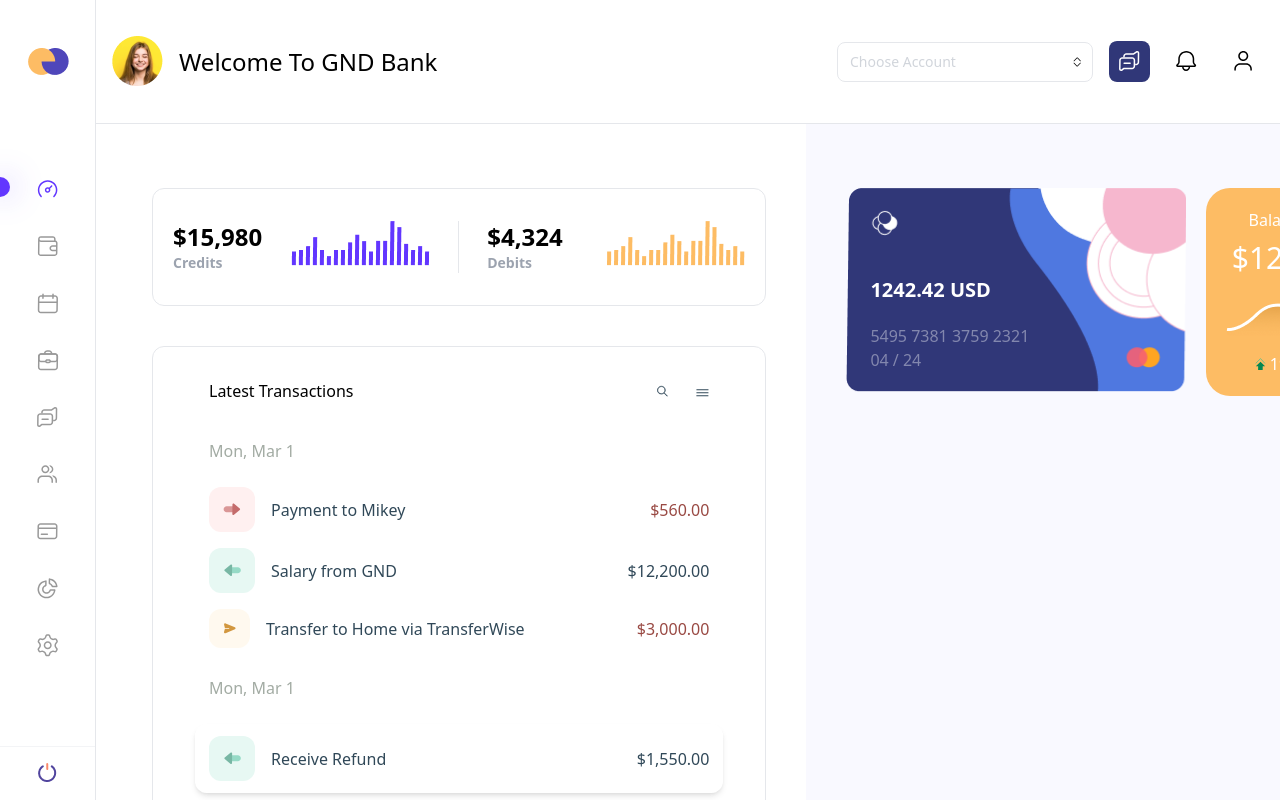
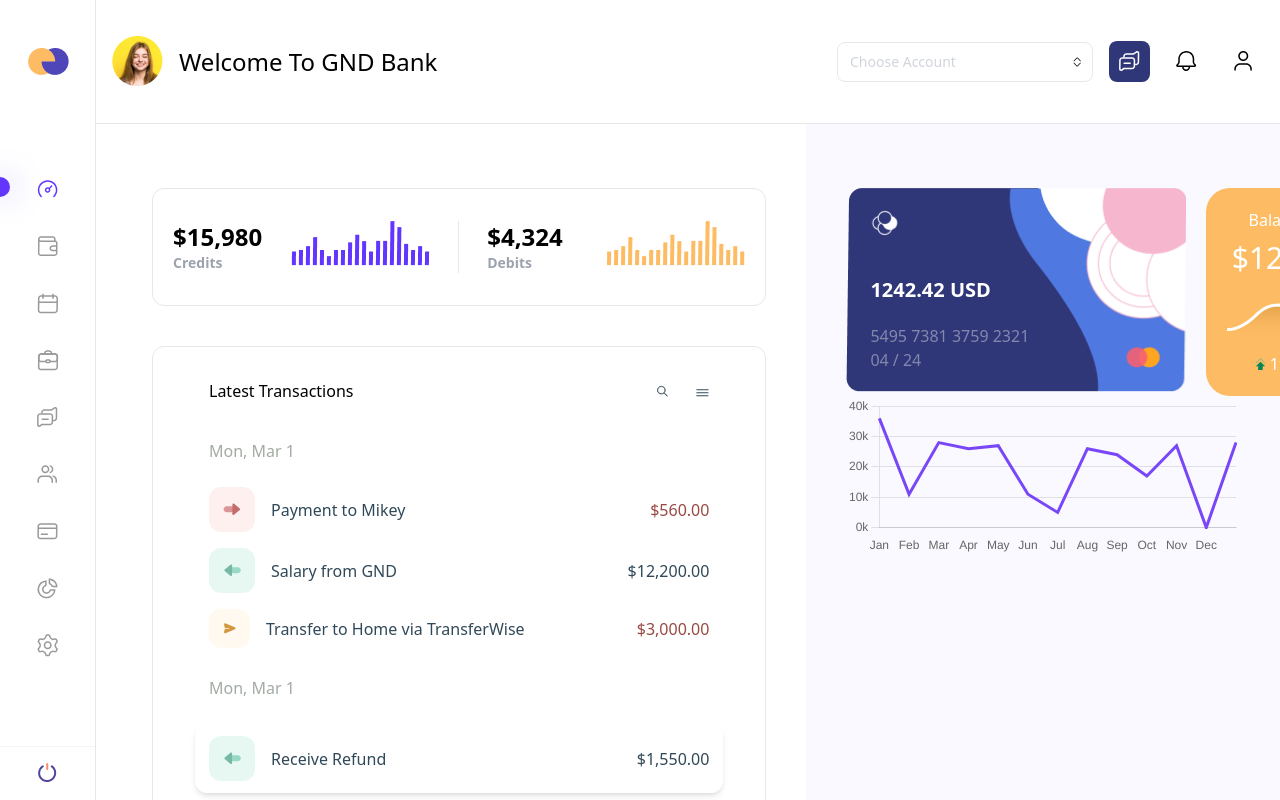
Before and after one commit to Alinurrr/bankingdashboard, a React (Create React App) app: page / in a window 1280 px wide. Built offline with nearby package versions, Linux system fonts and the light colour scheme.

Commit message:
just insert chart js (not finish yet)

```diff
--- a/package.json
+++ b/package.json
@@ -7,7 +7,9 @@
     "@testing-library/jest-dom": "^5.16.5",
     "@testing-library/react": "^13.4.0",
     "@testing-library/user-event": "^13.5.0",
+    "chart.js": "^3.9.1",
     "react": "^18.2.0",
+    "react-chartjs-2": "^4.3.1",
     "react-dom": "^18.2.0",
     "react-scripts": "5.0.1",
     "web-vitals": "^2.1.4"
@@ -37,6 +39,7 @@
     ]
   },
   "devDependencies": {
+    "@faker-js/faker": "^7.5.0",
     "autoprefixer": "^10.4.12",
     "postcss": "^8.4.17",
     "tailwindcss": "^3.1.8"
--- a/src/component/Content/RightPage.js
+++ b/src/component/Content/RightPage.js
@@ -1,5 +1,104 @@
 import React from 'react';
 import Graph from '../../assets/img/graph.png'
+
+import {
+  Chart as ChartJS,
+  CategoryScale,
+  LinearScale,
+  PointElement,
+  LineElement,
+  Title,
+  Tooltip,
+  Legend,
+} from 'chart.js';
+import { Line } from 'react-chartjs-2';
+import { faker } from '@faker-js/faker';
+
+ChartJS.register(
+  CategoryScale,
+  LinearScale,
+  PointElement,
+  LineElement,
+  Title,
+  Tooltip,
+  Legend
+);
+
+export const options = {
+  responsive: true,
+  maintainAspectRatio: false,
+  plugins: {
+    legend: {
+      display: false,
+    },
+    title: {
+      display: false,
+    }
+  },
+  scales: {
+    x:
+    {
+      grid: {
+        display: false,
+      },
+    },
+    y:
+    {
+      ticks: {
+        callback: function (value) {
+          var ranges = [
+            { divider: 1e6, suffix: "M" },
+            { divider: 1e3, suffix: "k" },
+          ];
+          function formatNumber(n) {
+            for (var i = 0; i < ranges.length; i++) {
+              if (n >= ranges[i].divider) {
+                return (
+                  (n / ranges[i].divider).toString() +
+                  ranges[i].suffix
+                );
+              }
+            }
+            return n;
+          }
+          return formatNumber(value) + "k";
+        },
+        stepSize: 10,
+      },
+    },
+  },
+  tooltips: {
+    backgroundColor: "#f5f5f5",
+    titleFontColor: "#333",
+    bodyFontColor: "#666",
+    bodySpacing: 4,
+    xPadding: 12,
+    mode: "nearest",
+    intersect: 0,
+    position: "nearest"
+  },
+
+};
+
+const labels = ['Jan', 'Feb', 'Mar', 'Apr', 'May', 'Jun', 'Jul', 'Aug', 'Sep', 'Oct', 'Nov', 'Dec', ''];
+// const bgcolor = 'linear-gradient(89.98deg, rgba(76, 223, 232, 0.05) 2.33%, rgba(121, 71, 247, 0.05) 99.97%);'
+
+export const data = {
+  labels,
+  datasets: [
+    {
+      label: 'Mountly Balance',
+      data: labels.map(() => faker.datatype.number({ min: 0, max: 40 })),
+      // borderColor: 'rgb(53, 162, 235)',
+      // backgroundColor: "#7947F7",
+      borderColor: "#7947F7",
+      fill: true,
+      borderWidth: 3,
+      pointRadius: 0,
+    },
+  ],
+};
+
 
 function RightPage(props) {
   return (
@@ -32,6 +131,10 @@ function RightPage(props) {
 
       </div>
 
+      <div className='h-40'>
+        <Line options={options} data={data} />
+      </div>
+
     </>
   );
 }
```
Also changed, not shown: 1 other file (tests, documents, lock files or other folders).
